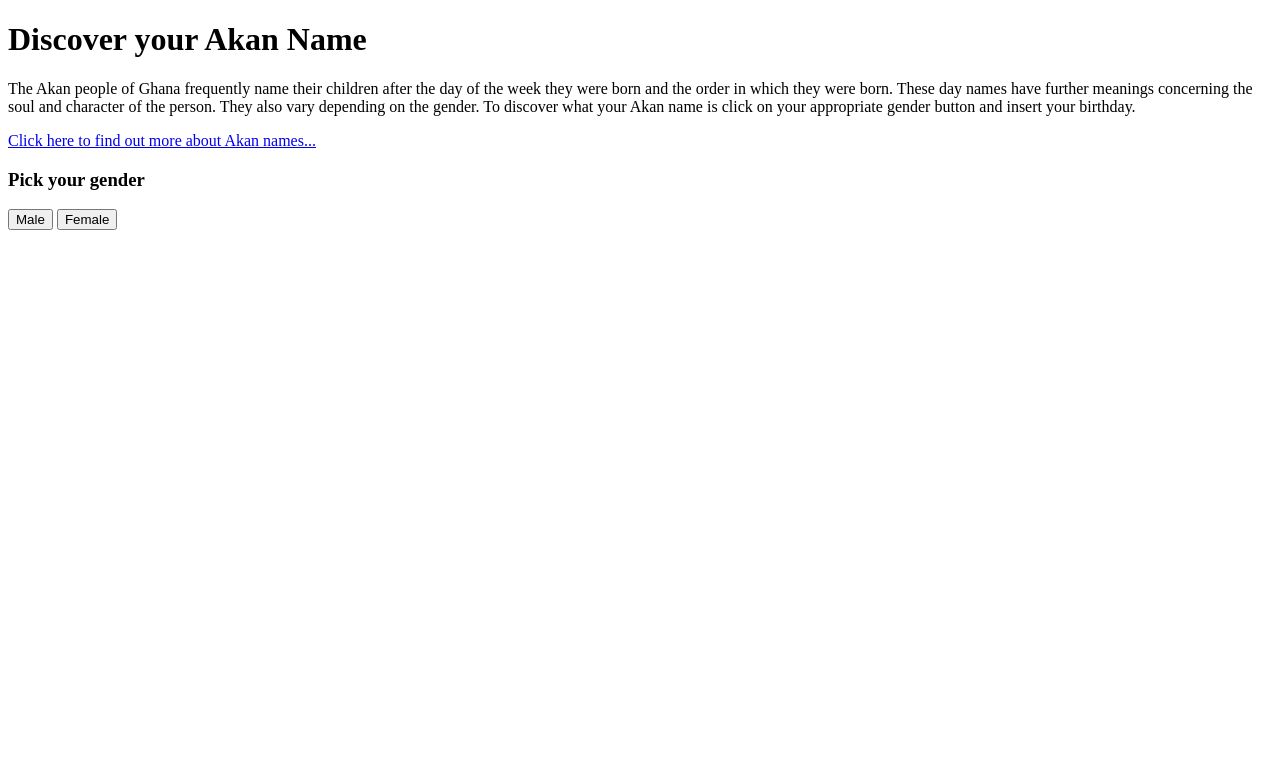
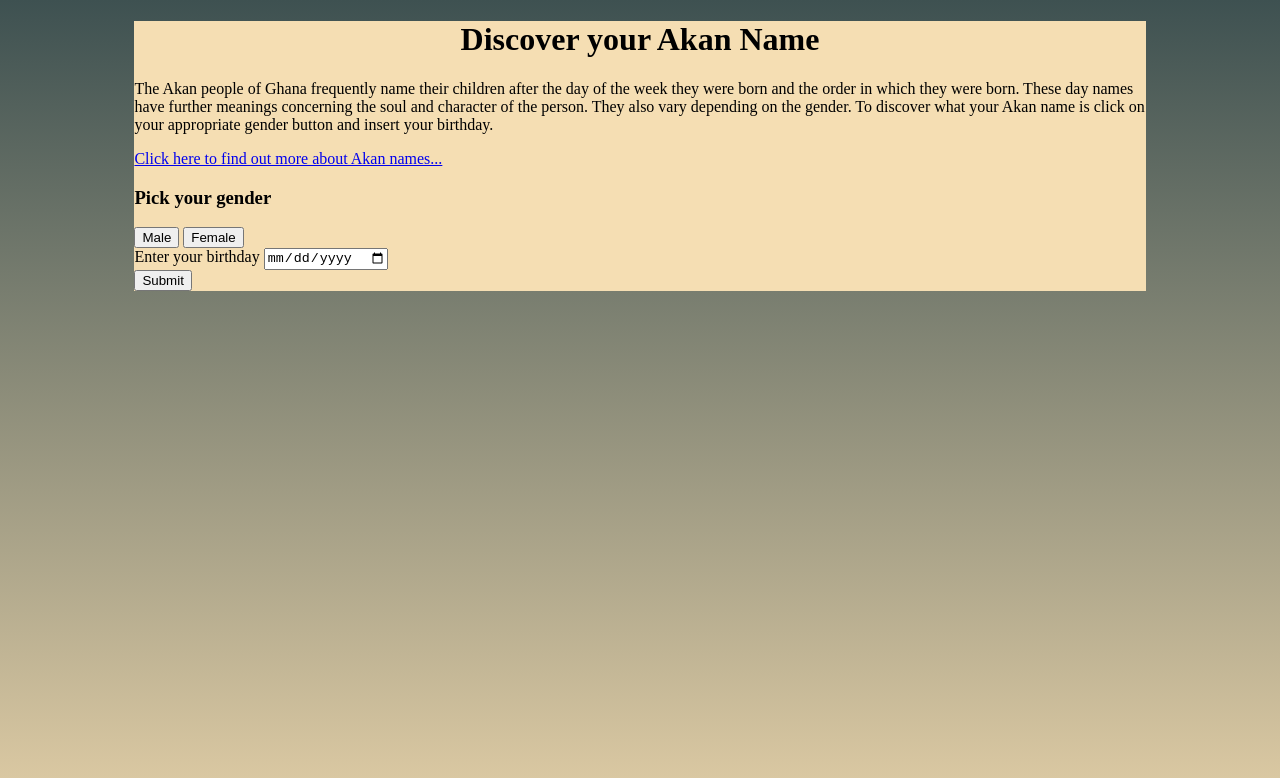
Before and after one commit to NicholasKabiru/IP-, a plain HTML site: page index.html in a window 1280 px wide. Drawn offline with Linux system fonts and the light colour scheme.

Commit message:
Added the input date form

```diff
--- a/css.css
+++ b/css.css
@@ -0,0 +1,28 @@
+/* *{
+    box-sizing: border-box;
+} */
+
+body{
+    background-image: linear-gradient(#3E5151,#DECBA4);
+    background-repeat: no-repeat;
+    height: 100%;
+    background-attachment: fixed;
+    box-sizing: border-box;
+
+}
+div.container{
+    margin: auto;
+    background-color: wheat;
+    width: 80%;
+    height: 80%;
+}
+div.header{
+    text-align: center;
+    /* background-color: rgba(240, 230, 140, 0.822); */
+    /* opacity: 0.1; */
+    color: black;
+}
+.header h1{
+
+
+}
--- a/index.html
+++ b/index.html
@@ -14,7 +14,7 @@
             <p class="content">
                 The Akan people of Ghana frequently name their children after the day of the week they were born and the order in which they were born. These day names have further meanings concerning the soul and character of the person. They also vary depending on the gender. To discover what your Akan name is click on your appropriate gender button and insert your birthday.
             </p>
-            <a href="https://en.wikipedia.org/wiki/Akan_names" class="read">Click here to find out more about Akan names...</a>
+            <a href="https://en.wikipedia.org/wiki/Akan_names" class="read" target="blank">Click here to find out more about Akan names...</a>
         <div class="buttons">
             <h3>Pick your gender</h3>
             <button>Male</button>
@@ -22,7 +22,15 @@
         </div>
         </div>
         <div class="buttons"></div>
+        <div class="inputform">
+            <form action="">
+                <label for="b-day">Enter your birthday</label>
+                <input type="date" name="b-day" id=""><br>
+                <button type="submit" onclick="">Submit</button>
+            </form>
+        </div>
     </div>
+
 
     <script src="/IP-/js.js"></script>
 </body>
```
Also changed, not shown: IMG/95d05c12763f6b52b250ae5cf6228e82.jpg (added).
